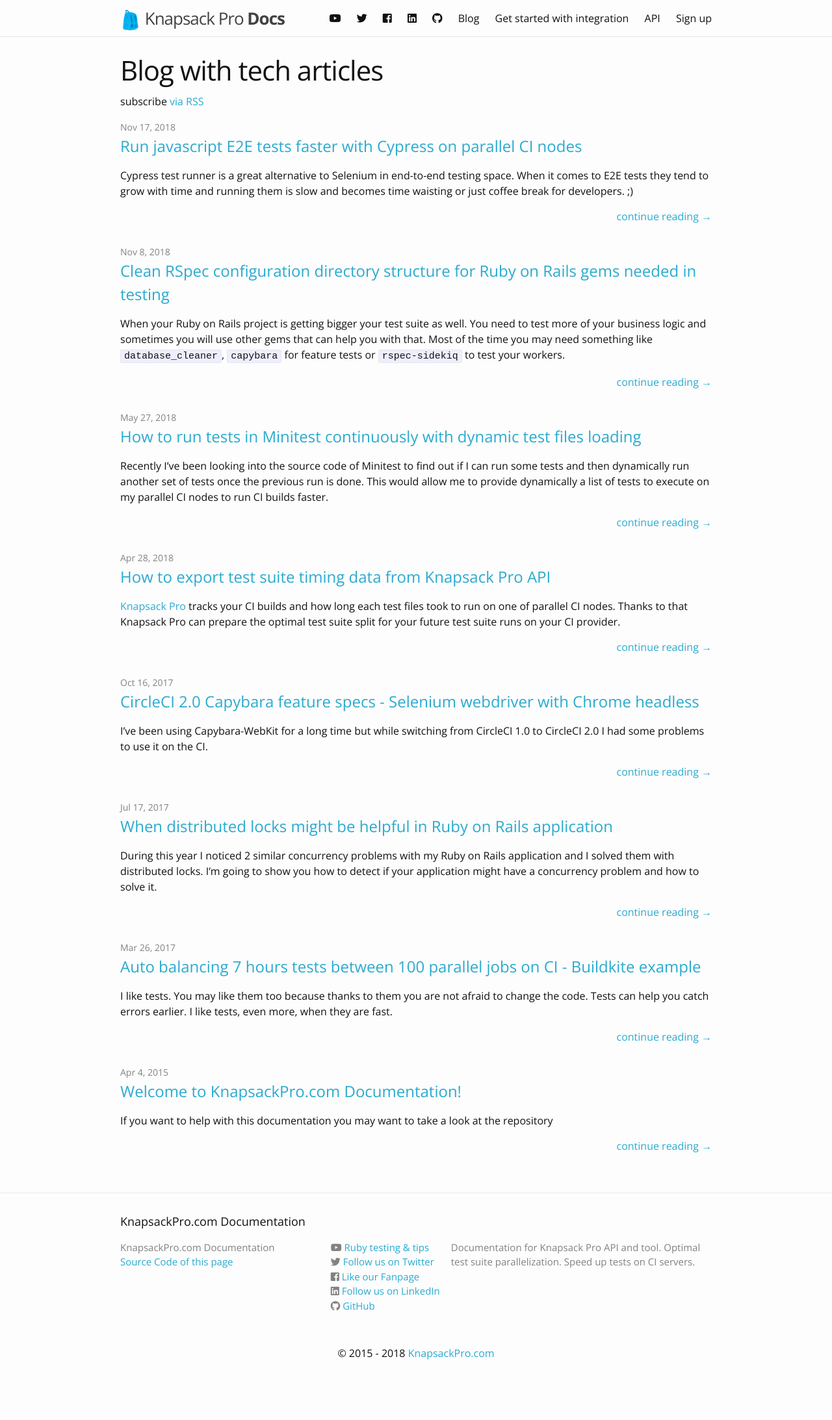
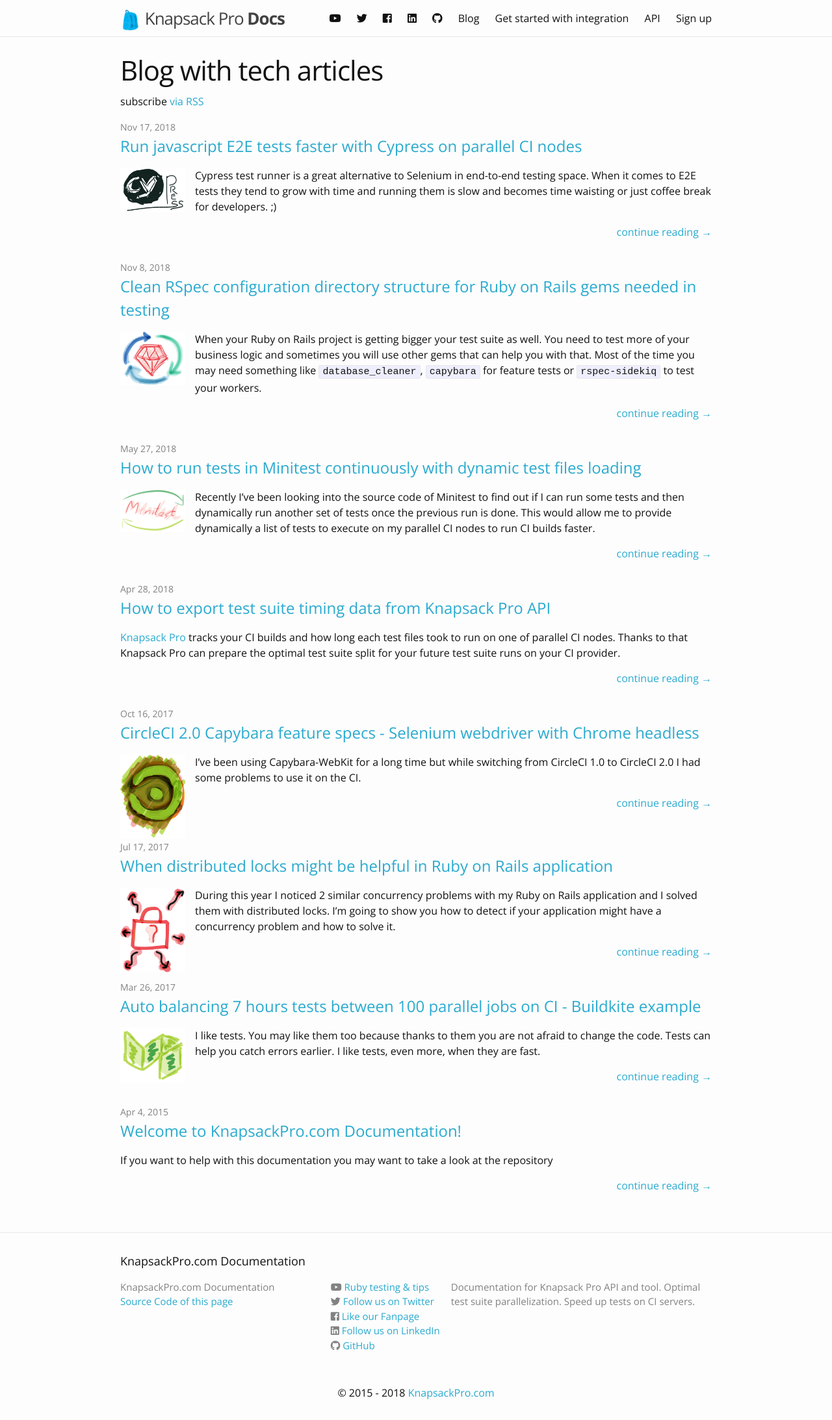
Before and after one commit to KnapsackPro/docs.knapsackpro.com, a Jekyll site: the page built from index.html, in a window 1280 px wide. Shown: the whole page at 65% size. Built offline with Jekyll 4.4.1, drawn with Linux system fonts in a browser that asks for light colours; nearby versions of some CDN libraries; before the commit the page ends 2125 px from its top, so only the background shows below that.

Commit message:
Add image next to blog post on list of posts

```diff
--- a/index.html
+++ b/index.html
@@ -10,14 +10,18 @@ layout: default
 
   <ul class="post-list">
     {% for post in site.posts %}
-      <li>
+      <li style="clear:both;">
         <span class="post-meta">{{ post.date | date: "%b %-d, %Y" }}</span>
 
         <h2>
           <a class="post-link" href="{{ post.url | prepend: site.baseurl }}">{{ post.title }}</a>
         </h2>
 
-        <p>{{ post.excerpt }}</p>
+        {% if post.og_image %}
+          <img src="{{ post.og_image }}" style="width:100px;margin-right:15px;float:left;" />
+        {% endif %}
+
+        {{ post.excerpt }}
 
         <p class="text-right"><a href="{{ post.url | prepend: site.baseurl }}">continue reading →</a></p>
       </li>
```
